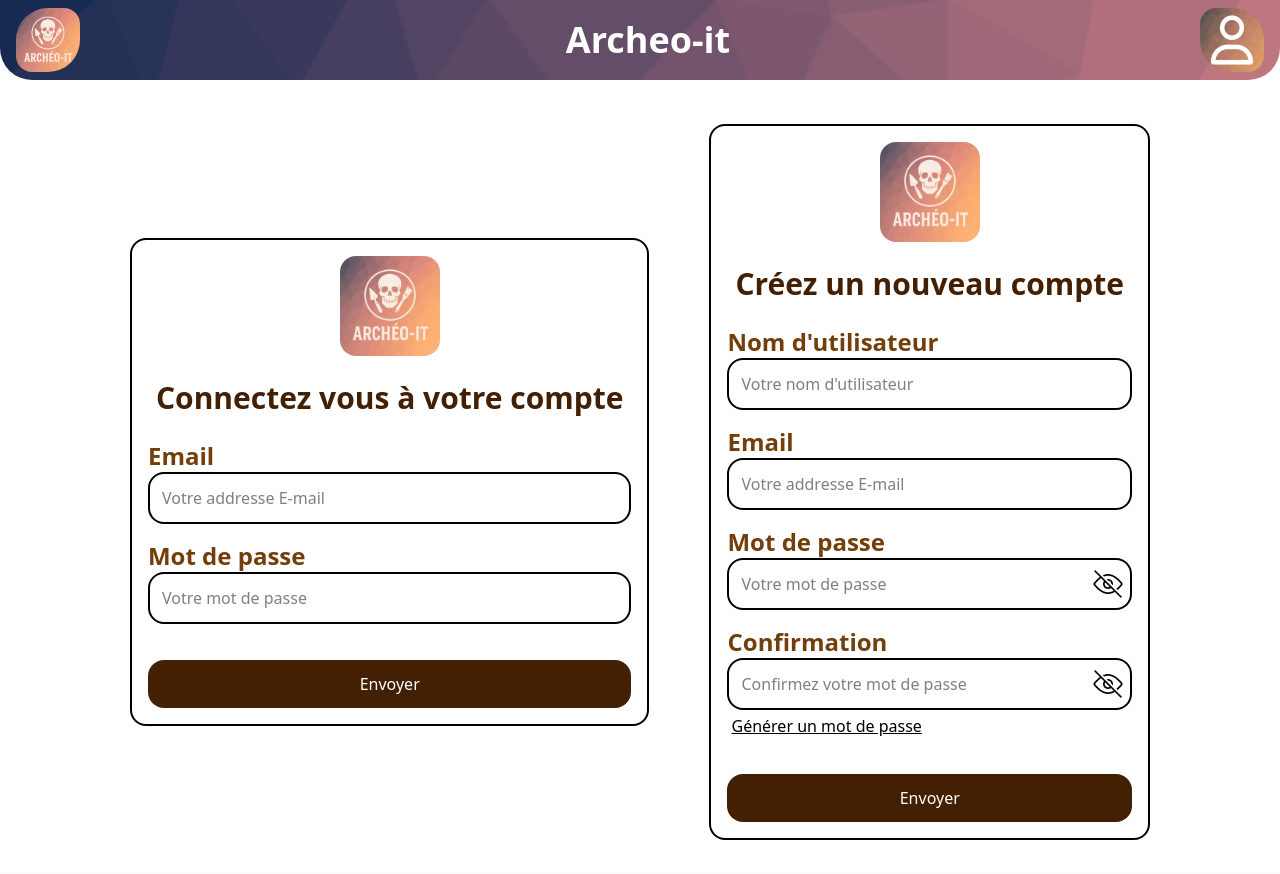
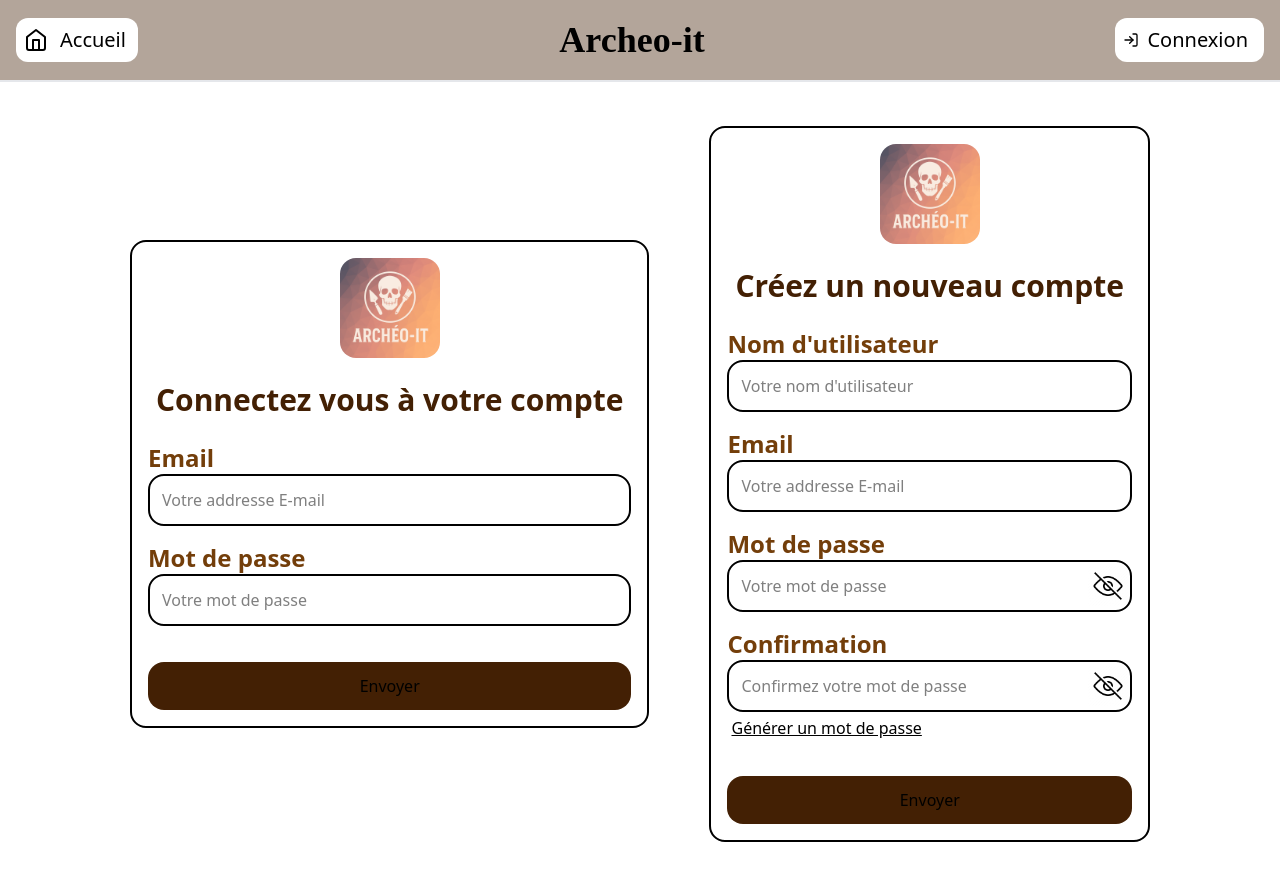
Before and after one commit to Spartixx/archeo-it, a PHP site: page /pages/login.php in a window 1280 px wide. Before the commit the page ends 840 px from the top, so only its background shows below. Run offline with PHP 8.4, Linux system fonts and the light colour scheme.

Commit message:
edit: header, login, home design

```diff
--- a/assets/css/main.css
+++ b/assets/css/main.css
@@ -14,3 +14,10 @@
     from { transform: scale(1); }
     to { transform: scale(1.05); }
 }
+
+
+.cinzel {
+             font-family: "Cinzel", serif;
+             font-optical-sizing: auto;
+             font-style: normal;
+         }
--- a/components/header.php
+++ b/components/header.php
@@ -1,25 +1,32 @@
-<nav class="bg-gray-800 rounded-b-[2rem]" style="background-image: url('/assets/img/NavBar-background.png');"
->
-    <div class="pl-[1rem]">
-        <div class="relative flex h-20 items-center justify-between">
+<nav class="border-b-2 bg-yellow-950/40 border-gray-200">
 
-            <div class="flex items-center">
-                <a href="/pages/home.php" class="block">
-                    <img class="h-16 w-16 rounded-tl-[2rem] rounded-tr-[1rem] rounded-br-[2rem] rounded-bl-[1rem] object-cover" src="/assets/img/logo-archeo-it.png" alt="Logo">
-                </a>
+
+    <div class="px-4">
+        <div class="relative flex flex-row h-20 items-center justify-between">
+
+            <a id="homeBtn" class="flex flex-row gap-3 items-center p-2 pr-3 rounded-xl bg-white hover:bg-yellow-950 text-black hover:text-white" href="../pages/home.php">
+                    <svg id="homeIconSvg" xmlns="http://www.w3.org/2000/svg" width="24" height="24" viewBox="0 0 24 24" fill="none" stroke="currentColor" stroke-width="2" stroke-linecap="round" stroke-linejoin="round" class="h-6 w-6 text-foreground/80">
+                        <path d="m3 9 9-7 9 7v11a2 2 0 0 1-2 2H5a2 2 0 0 1-2-2z"></path>
+                        <polyline points="9 22 9 12 15 12 15 22"></polyline>
+                    </svg>
+
+                    <h2 class="md:text-xl sm:text-lg text-lg">Accueil</h2>
+            </a>
+
+            <div class="absolute left-1/2 transform -translate-x-1/2 w-max">
+                <h1 class="text-black md:text-3xl lg:text-4xl sm:text-2xl text-2xl font-bold pr-[1rem] pointer-events-none cinzel ">Archeo-it</h1>
             </div>
 
-            <div class="absolute left-1/2 transform -translate-x-1/2 w-max">
-                <h1 class="text-white text-4xl font-bold pointer-events-none">Archeo-it</h1>
-            </div>
+            <a class="flex items-center pr-[1rem] p-2 bg-white rounded-xl hover:bg-yellow-950 text-black hover:text-white" href="../pages/login.php">
+                <svg xmlns="http://www.w3.org/2000/svg" width="24" height="24" viewBox="0 0 24 24" fill="none" stroke="currentColor" stroke-width="2" stroke-linecap="round" stroke-linejoin="round" class="mr-2 h-4 w-4">
+                    <path d="M15 3h4a2 2 0 0 1 2 2v14a2 2 0 0 1-2 2h-4"></path>
+                    <polyline points="10 17 15 12 10 7"></polyline>
+                    <line x1="15" x2="3" y1="12" y2="12"></line>
+                </svg>
 
-            <div class="flex items-center pr-[1rem]">
-                <button type="button" class="relative flex rounded-full text-sm ">
-                    <a href="/pages/login.php">
-                    <img class="h-16 w-16 rounded-tl-[1rem] rounded-tr-[2rem] rounded-br-[1rem] rounded-bl-[2rem] " src="../assets/img/icons/userIcon.png" alt="Avatar">
-                    </a>
-                </button>
-            </div>
+                <h2 class="md:text-xl sm:text-lg text-lg">Connexion</h2>
+            </a>
         </div>
     </div>
+
 </nav>
--- a/pages/login.php
+++ b/pages/login.php
@@ -40,7 +40,7 @@
                <input class="border-2 rounded-2xl p-3 w-full" type="text" placeholder="Votre mot de passe" id="sizeInput">
            </div>
 
-           <button class="mt-5 rounded-2xl p-3 w-full bg-yellow-950 text-white transition hover:scale-105" id="loginBtn" >Envoyer</button>
+           <button class="mt-5 rounded-2xl p-3 w-full bg-yellow-950 text-black transition hover:scale-105" id="loginBtn" >Envoyer</button>
 
        </div>
 
@@ -80,7 +80,7 @@
 
            </div>
 
-           <button class="mt-5 rounded-2xl p-3 w-full bg-yellow-950 text-white transition hover:scale-105" >Envoyer</button>
+           <button class="mt-5 rounded-2xl p-3 w-full bg-yellow-950 text-black transition hover:scale-105" >Envoyer</button>
 
        </div>
    </div>
@@ -89,21 +89,20 @@
 <div class="fixed inset-0 bg-gray-500/75 transition-opacity passwordGenerationDiv" aria-hidden="true" hidden></div>
 
 <div class=" fixed inset-0 z-10 w-screen passwordGenerationDiv" hidden>
-    <div class="flex flex-row min-h-full items-center justify-center p-4 text-center sm:items-center sm:p-0">
-        <div class="relative transform overflow-hidden rounded-lg bg-white text-left shadow-xl transition-all sm:my-8 sm:w-full sm:max-w-lg">
-            <img class="absolute top-0 left-0 w-full h-full object-cover z-1 opacity-75" src="../assets/img/backgroundArcheo.png" alt="">
-            <div class="px-4 pt-5 sm:p-6 sm:pb-4 relative z-10">
+    <div class="flex flex-row min-h-full items-center justify-center p-4 text-center sm:items-center sm:p-0 ">
+        <div class="relative transform overflow-hidden rounded-lg bg-white text-left shadow-xl transition-all sm:my-8 sm:w-full sm:max-w-lg bg-white">
+            <div class="px-4 pt-5 sm:p-6 sm:pb-4 relative z-10 bg-yellow-950/10">
                 <div class="sm:flex sm:items-start">
                     <div class="mt-3 text-center sm:mt-0 sm:ml-4 sm:text-left">
-                        <h3 class=" text-2xl font-semibold text-white font-bold" id="modal-title">Choisissez vos paramètres</h3>
+                        <h3 class=" text-2xl font-semibold text-black font-bold" id="modal-title">Choisissez vos paramètres</h3>
                         <div class="mt-2 flex flex-col items-start">
-                            <p class="text-l text-white font-semibold" >Taille de mot de passe</p>
-                            <input class="border-1 rounded-sm border-white pr-1 text-white" id="passwordSizeInput" value="12" type="number">
+                            <p class="text-l text-black font-semibold" >Taille de mot de passe</p>
+                            <input class="border-1 rounded-sm border-black pr-1 text-black" id="passwordSizeInput" value="12" type="number">
                         </div>
 
                         <div class="mt-2 flex flex-col items-start">
-                            <p class="text-l text-white font-semibold" >Taille de mot de passe</p>
-                            <select class="text-white border-1 border-white rounded-sm p-1" name="passwordModeSelection" id="passwordModeSelection">
+                            <p class="text-l text-black font-semibold" >Taille de mot de passe</p>
+                            <select class="text-black border-1 border-black rounded-sm p-1" name="passwordModeSelection" id="passwordModeSelection">
                                 <option value="1">Alphabétique seulement</option>
                                 <option value="2">Alphabétique et numérique</option>
                                 <option value="3" selected>Alphabétique, numérique et caractères spéciaux.</option>
@@ -114,8 +113,8 @@
 
                 </div>
 
-                <div class="mt-4 border-t-1 border-white pt-3 px-4 pb-3 md:pb-0 sm:flex sm:flex-row-reverse sm:px-6 z-2">
-                    <button type="button" id="passwordGenerationBtn" class="opacity-80 transition hover:scale-110 inline-flex w-full justify-center rounded-md bg-yellow-700 px-3 py-2 text-sm font-semibold text-white shadow-xs hover:bg-yellow-700 sm:ml-3 sm:w-auto">Générer</button>
+                <div class="mt-4 border-t-1 border-black pt-3 px-4 pb-3 md:pb-0 sm:flex sm:flex-row-reverse sm:px-6 z-2">
+                    <button type="button" id="passwordGenerationBtn" class="opacity-80 transition hover:scale-110 inline-flex w-full justify-center rounded-md bg-yellow-700 px-3 py-2 text-sm font-semibold text-black shadow-xs hover:bg-yellow-700 sm:ml-3 sm:w-auto">Générer</button>
                     <button type="button" id="passwordGenerationCancel" class="opacity-80 transition hover:scale-110 mt-3 inline-flex w-full justify-center rounded-md bg-white px-3 py-2 text-sm font-semibold text-gray-900 shadow-xs ring-1 ring-gray-300 ring-inset hover:bg-gray-50 sm:mt-0 sm:w-auto">Fermer</button>
                 </div>
             </div>
```
Also changed, not shown: pages/home.php (+83 -48 lines), assets/img/archeoBodyBackground.jpg (added).
